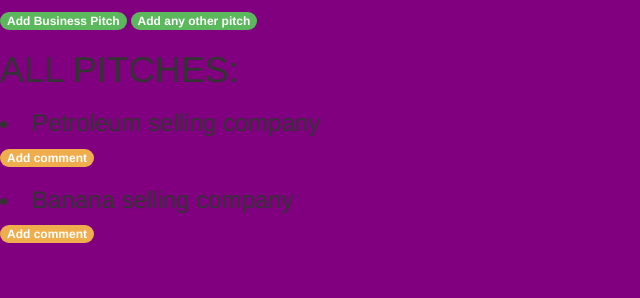
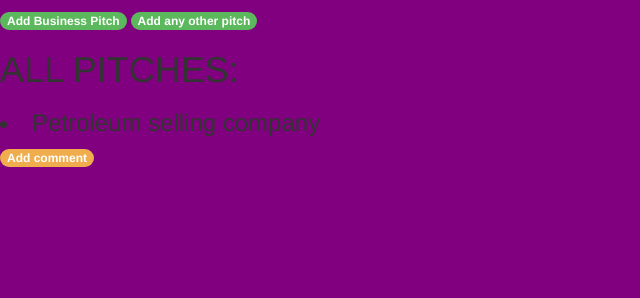
Before and after one commit to marknesh/pitches, a Flask app: page / in a window 1280 px wide. Shown: the part 171-469 px from the top of the page, without its empty margins (0-640 px from the left). Run offline with Flask 2, Linux system fonts and the light colour scheme; data that the repository does not hold is empty; some libraries are stand-ins or nearby versions.

```diff
--- a/app/templates/home.html
+++ b/app/templates/home.html
@@ -14,8 +14,6 @@
 <h3><li>Petroleum selling company</li></h3>
 
  <a href="/come" class="badge progress-bar-warning  ">Add comment</a>
-<h3><li>Banana selling company</li></h3>
-<a href="/come" class="badge progress-bar-warning  ">Add comment</a>
 </body>
 
 {% for neew in pitch %}
```
